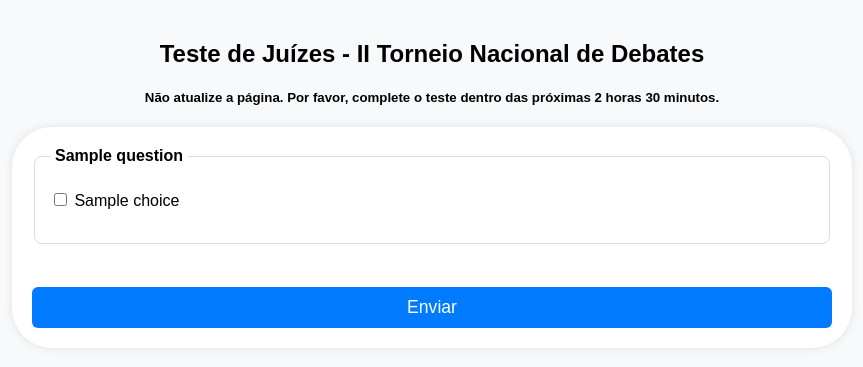
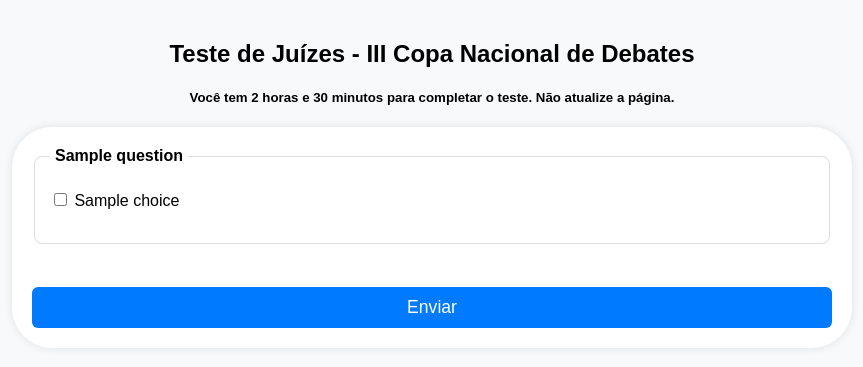
Before and after one commit to BrunoVisnadi/teste, a Flask app: template templates/test.html in a window 1280 px wide. Shown: the top 367 px of the page, without its empty margins (208-1071 px from the left). Run offline with Flask 3, Linux system fonts and the light colour scheme; the template is opened without the code that fills it: most values are stand-ins (such as "Sample title", 1, 10 or a date in 2020); some libraries are stand-ins or nearby versions.

Commit message:
Update test.html

```diff
--- a/templates/test.html
+++ b/templates/test.html
@@ -7,8 +7,8 @@
     <link rel="stylesheet" href="{{ url_for('static', filename='styles.css') }}">
 </head>
 <body>
-    <h2>Teste de Juízes - II Torneio Nacional de Debates</h2>
-    <h5>Não atualize a página. Por favor, complete o teste dentro das próximas 2 horas 30 minutos.</h5>
+    <h2>Teste de Juízes - III Copa Nacional de Debates</h2>
+    <h5>Você tem 2 horas e 30 minutos para completar o teste. Não atualize a página.</h5>
     <form method="POST">
             {% for question in questions %}
                 <fieldset>
@@ -16,7 +16,7 @@
                     {% for choice in question.choices %}
                         <label>
                             <input type="checkbox" name="{{ question.id }}" value="{{ choice }}">
-                            {{ choice }}
+                            {{ choice|safe }}
                         </label><br>
                     {% endfor %}
                 </fieldset>
```
